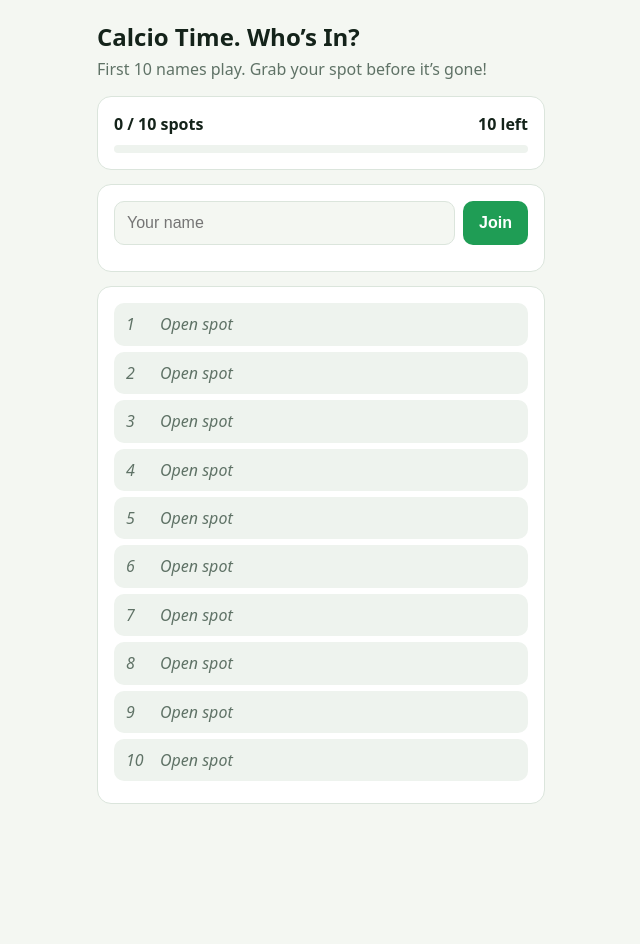
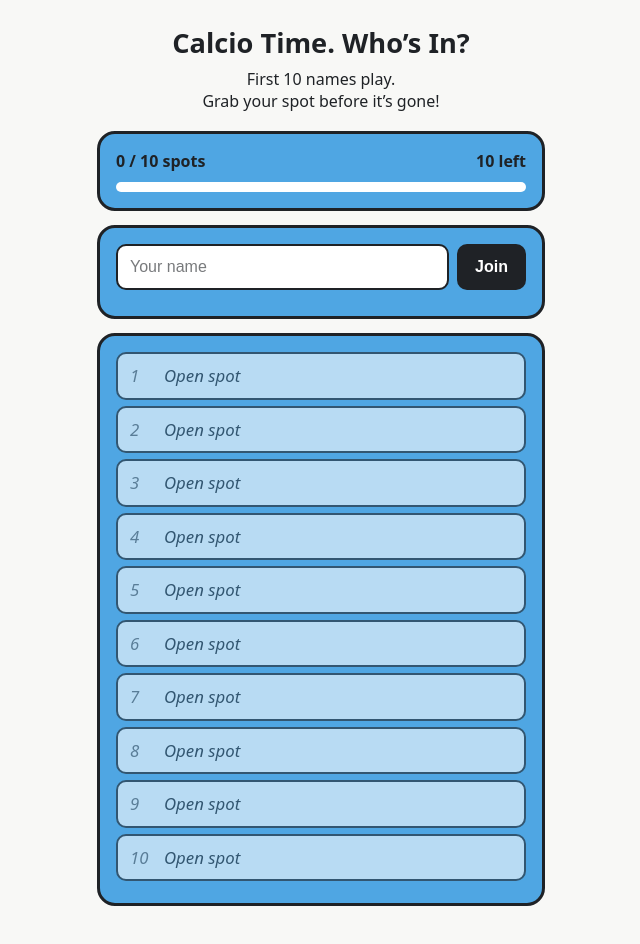
Before and after one commit to pingcasualcalcio/matchday, a plain HTML site: page index.html in a window 1280 px wide. Shown: the whole page, without its empty margins (319-959 px from the left). Before the commit the page ends 858 px from the top, so only its background shows below. Drawn offline with Linux system fonts and the light colour scheme; no server answers.

Commit message:
Add files via upload

```diff
--- a/index.html
+++ b/index.html
@@ -3,36 +3,37 @@
 <head>
 <meta charset="utf-8">
 <meta name="viewport" content="width=device-width, initial-scale=1">
+<meta name="color-scheme" content="only light">
 <title>Calcio Time. Who’s In?</title>
 <style>
-:root{--bg:#f4f7f2;--card:#fff;--ink:#14231a;--mute:#5f7266;--line:#dbe5dc;--acc:#1f9d55;--accink:#fff;--warn:#c2410c;--slot:#eef3ee}
-@media (prefers-color-scheme:dark){:root{--bg:#0f1a13;--card:#17251c;--ink:#e8f2ea;--mute:#93a99a;--line:#27382d;--acc:#34c374;--accink:#07210f;--warn:#fb923c;--slot:#1c2d22}}
+:root{--bg:#f8f8f6;--ink:#1f2226;--blue:#4fa6e3;--deep:#ffffff;--org:#1f2226;--btn:#1f2226;--btnink:#ffffff;--errc:#7a1a05}
 *{box-sizing:border-box}
 body{margin:0;background:var(--bg);color:var(--ink);font-family:system-ui,-apple-system,"Segoe UI",Roboto,sans-serif;line-height:1.4}
-main{max-width:480px;margin:0 auto;padding:20px 16px 40px}
-h1{font-size:1.5rem;margin:0 0 4px}
-.sub{color:var(--mute);margin:0 0 16px}
-.card{background:var(--card);border:1px solid var(--line);border-radius:14px;padding:16px;margin-bottom:14px}
-.count{display:flex;justify-content:space-between;font-weight:600;margin-bottom:10px}
-.bar{height:8px;background:var(--slot);border-radius:99px;overflow:hidden}
-.bar i{display:block;height:100%;background:var(--acc);width:0;transition:width .3s}
+main{max-width:480px;margin:0 auto;padding:24px 16px 40px}
+h1{font-size:1.7rem;margin:0 0 6px;text-align:center;color:var(--ink);font-weight:800}
+.sub{color:var(--ink);margin:0 0 18px;text-align:center;font-weight:500}
+.card{background:var(--blue);color:var(--org);border:3px solid var(--ink);border-radius:18px;padding:16px;margin-bottom:14px}
+.count{display:flex;justify-content:space-between;font-weight:700;margin-bottom:10px}
+.bar{height:10px;background:var(--deep);border-radius:99px;overflow:hidden}
+.bar i{display:block;height:100%;background:var(--btn);width:0;transition:width .3s}
 .row{display:flex;gap:8px}
-input{flex:1;min-width:0;padding:12px;border:1px solid var(--line);border-radius:10px;background:var(--bg);color:var(--ink);font-size:1rem}
-button{padding:12px 16px;border:0;border-radius:10px;background:var(--acc);color:var(--accink);font-weight:600;font-size:1rem;cursor:pointer}
+input{flex:1;min-width:0;padding:12px;border:2px solid var(--org);border-radius:10px;background:var(--deep);color:var(--org);font-size:1rem;font-weight:600}
+input::placeholder{color:var(--org);opacity:.6;font-weight:500}
+button{padding:12px 18px;border:0;border-radius:10px;background:var(--btn);color:var(--btnink);font-weight:800;font-size:1rem;cursor:pointer}
 button:disabled{opacity:.5;cursor:not-allowed}
-.msg{margin:10px 0 0;font-size:.9rem;color:var(--mute)}
-.msg.err{color:var(--warn)}
-.banner{background:var(--acc);color:var(--accink);border-radius:10px;padding:10px 12px;font-weight:600}
+.msg{margin:10px 0 0;font-size:.9rem;color:var(--org);font-weight:600}
+.msg.err{color:var(--errc)}
+.banner{background:var(--btn);color:var(--btnink);border-radius:10px;padding:10px 12px;font-weight:800;margin-bottom:4px}
 ol{list-style:none;margin:0;padding:0}
-li{display:flex;gap:10px;padding:10px 12px;background:var(--slot);border-radius:10px;margin-bottom:6px}
-li .n{width:24px;color:var(--mute)}
-li.empty{color:var(--mute);font-style:italic}
+li{display:flex;gap:10px;padding:10px 12px;background:var(--deep);border:2px solid var(--ink);border-radius:10px;margin-bottom:6px;font-weight:700;font-size:1.05rem}
+li .n{width:24px;opacity:.7}
+li.empty{opacity:.6;font-style:italic;font-weight:500}
 </style>
 </head>
 <body>
 <main>
   <h1>Calcio Time. Who’s In?</h1>
-  <p class="sub">First 10 names play. Grab your spot before it’s gone!</p>
+  <p class="sub">First 10 names play.<br>Grab your spot before it’s gone!</p>
   <div class="card">
     <div class="count"><span id="count">0 / 10 spots</span><span id="state"></span></div>
     <div class="bar"><i id="fill"></i></div>
```
